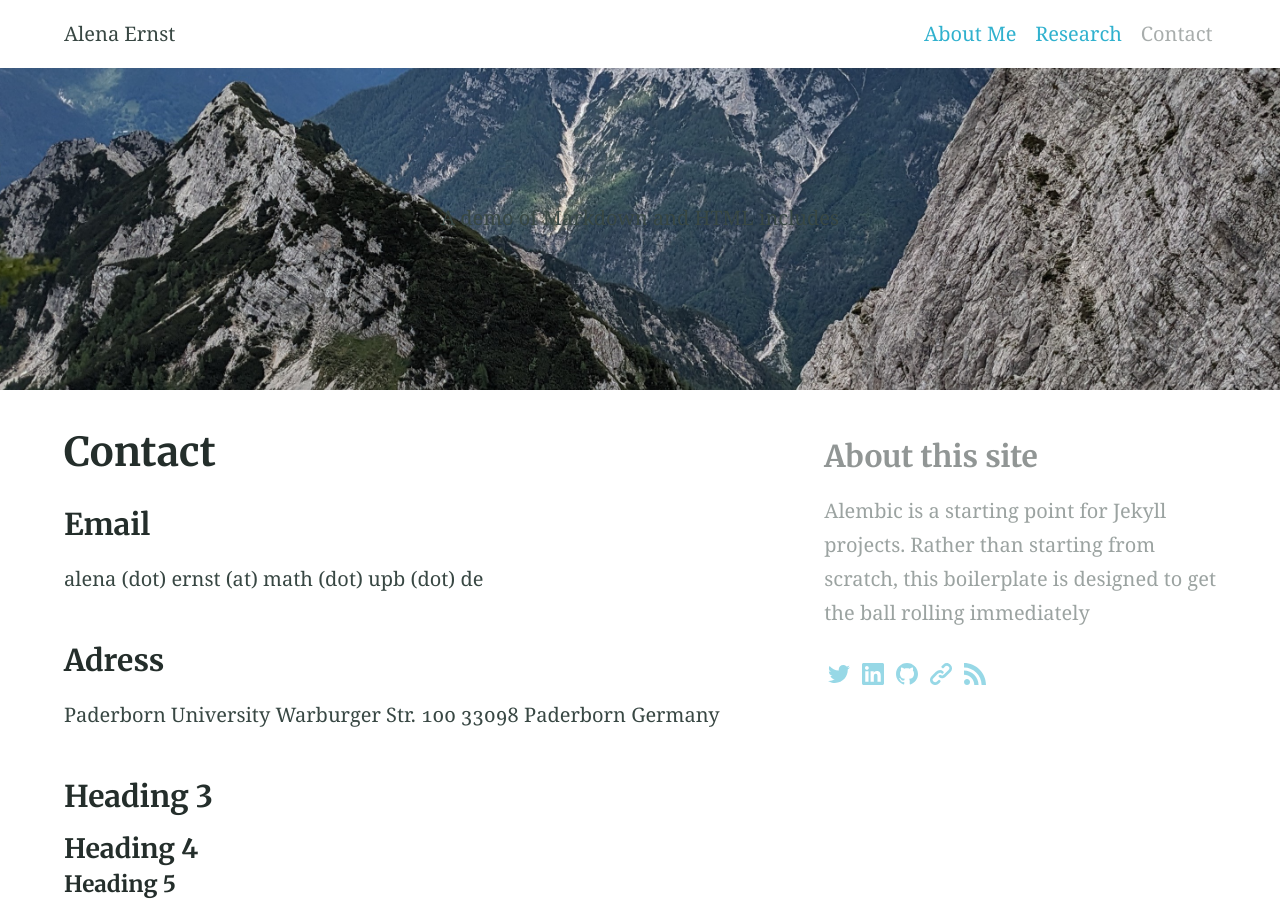
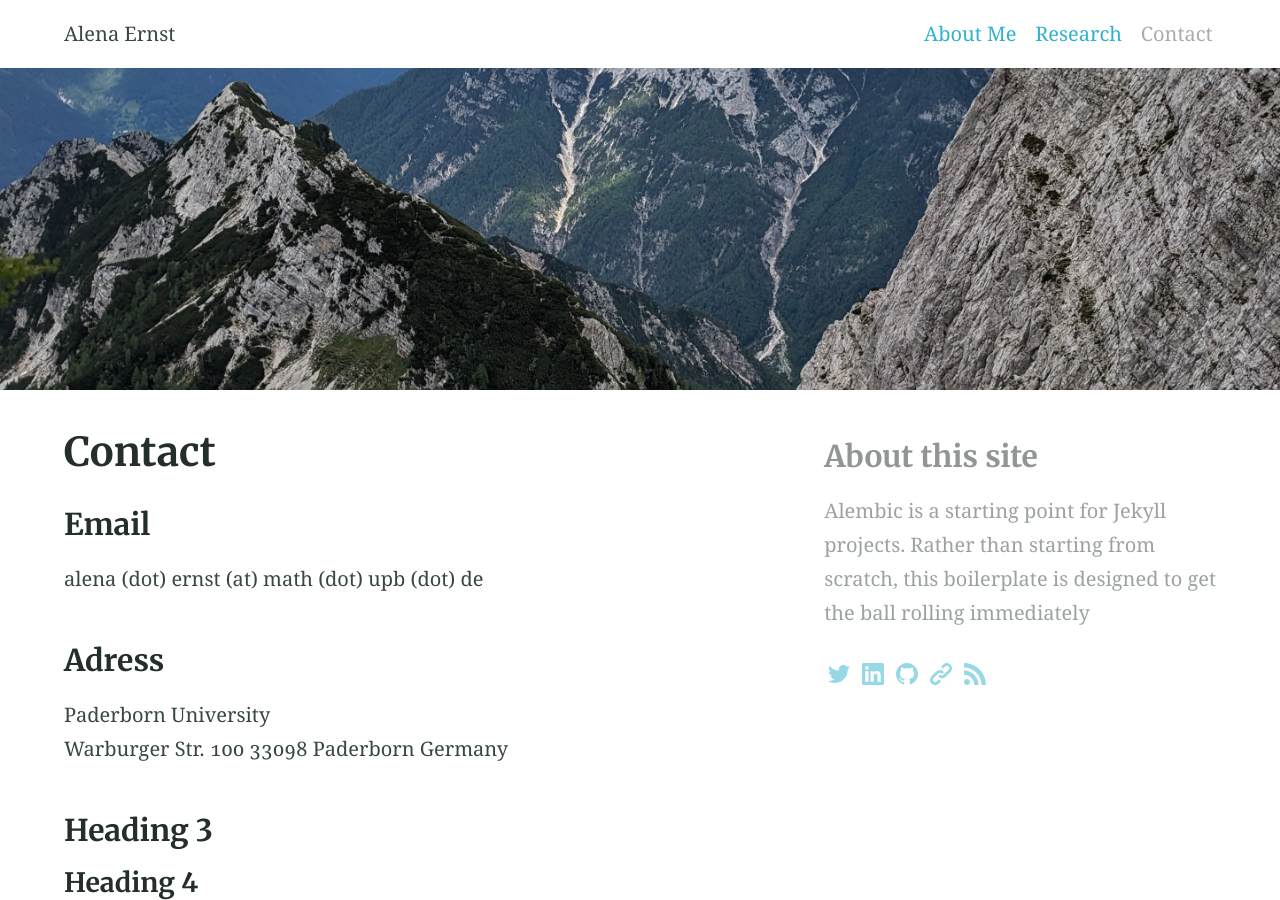
Before and after one commit to alenaernst/alenaernst.github.io, a Jekyll site: the page built from elements2.md, in a window 1280 px wide and 900 px high. Built offline with Jekyll 4.4.1, drawn with Linux system fonts in a browser that asks for light colours.

Commit message:
Update elements2.md

```diff
--- a/elements2.md
+++ b/elements2.md
@@ -1,7 +1,7 @@
 ---
 title: Contact
 feature_text: |
- A demo of Markdown and HTML includes
+ <!-- A demo of Markdown and HTML includes -->
 feature_image: "/assets/my-picturecut3.jpg"
 excerpt: "A demo of Markdown and HTML includes"
 aside: true
@@ -14,7 +14,7 @@ alena (dot) ernst (at) math (dot) upb (dot) de
 
 ### Adress
 
-Paderborn University
+Paderborn University <br>
 Warburger Str. 100
 33098 Paderborn
 Germany
```
